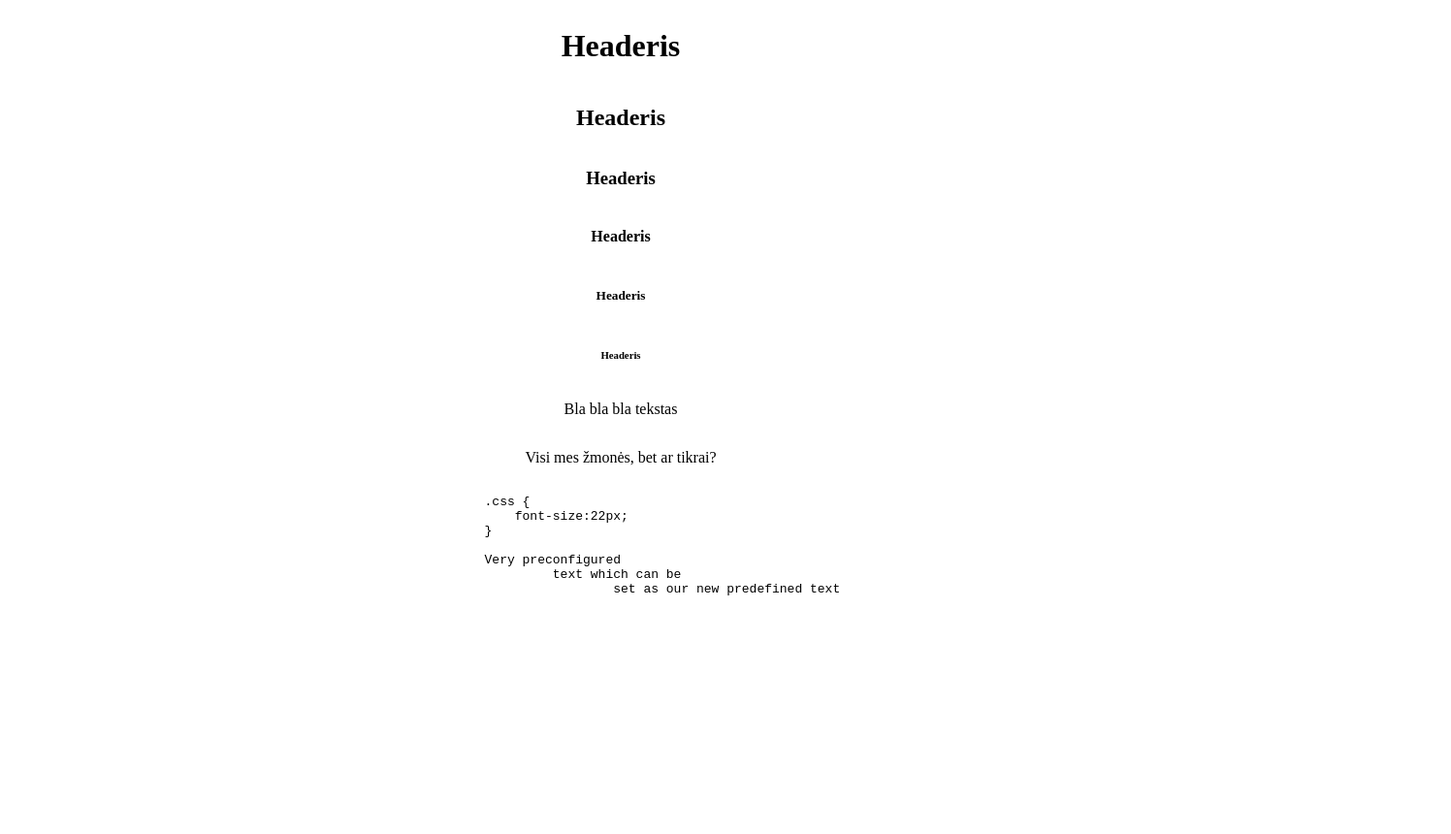
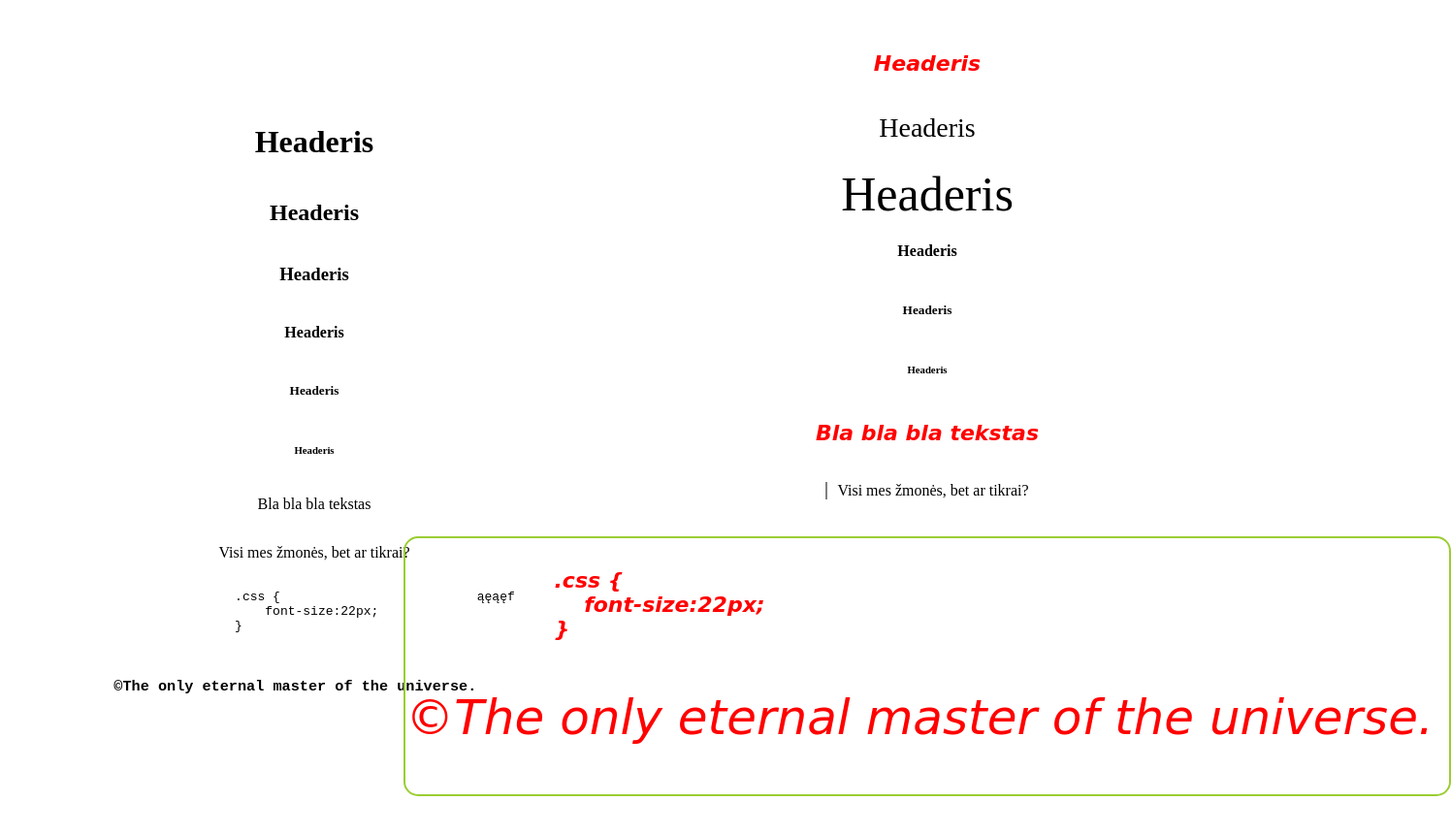
Before and after one commit to Sleepyforages/7-paskaita, a plain HTML site: page index.html in a window 1280 px wide. Shown: the whole page at 97% size, 1496 px wide, since content can reach past the window. Before the commit the page ends 800 px from the top, so only its background shows below. Drawn offline with Linux system fonts and the light colour scheme; a web font is replaced by a local one.

Commit message:
Update index.html

```diff
--- a/index.html
+++ b/index.html
@@ -5,20 +5,93 @@
     <meta charset="UTF-8">
     <meta http-equiv="X-UA-Compatible" content="IE=edge">
     <meta name="viewport" content="width=device-width, initial-scale=1.0">
+    <link rel="preconnect" href="https://fonts.gstatic.com">
+    <link href="https://fonts.googleapis.com/css2?family=Stint+Ultra+Condensed&display=swap" rel="stylesheet">
     <title>7-paskaita</title>
 </head>
 <style>
     .container {
         display: flex;
         flex-wrap: wrap;
-        flex-direction: column;
+        flex-direction: row;
         justify-content: center;
         align-items: center;
+        width: 100%;
+    }
+
+    .left,
+    .right {
+        width: 50%;
+        float: left;
+        justify-content: center;
+        align-items: center;
+        display: flex;
+        flex-direction: column;
+    }
+
+    .right blockquote {
+        border-left: 2px solid grey;
+        padding-left: 10px;
+    }
+
+    .right-container {
+        width: 100%;
+        padding: 30px;
+        justify-content: center;
+        align-items: center;
+        display: flex;
+        flex-direction: column;
+    }
+
+    .right h1,
+    .right p,
+    .right pre {
+        font-family: 'Stint Ultra Condensed', cursive;
+        font-weight: bold;
+        font-style: italic;
+        color: red;
+        font-size: 22px;
+    }
+
+    .right pre {
+        border-radius: 15px;
+        border: 2px solid yellowgreen;
+        padding-top: 5%;
+    }
+
+    .right h2 {
+        font-size: 28px;
+        font-weight: 100;
+    }
+
+    .right h3 {
+        font-size: 50px;
+        margin: 0px;
+        font-weight: 150;
     }
 </style>
 
 <body>
     <div class="container">
+        <div class="left">
+            <h1>Headeris</h1>
+            <h2>Headeris</h2>
+            <h3>Headeris</h3>
+            <h4>Headeris</h4>
+            <h5>Headeris</h5>
+            <h6>Headeris</h6>
+            <p>Bla bla bla tekstas</p>
+            <blockquote>Visi mes žmonės, bet ar tikrai?</blockquote>
+            <pre>
+                .css {                          ąęąęf
+                    font-size:22px;
+                }
+
+                <h3>&copy;The only eternal master of the universe. </h3>
+            </pre>
+        </div>
+        <div class="right">
+            <div class="right-container">
                 <h1>Headeris</h1>
                 <h2>Headeris</h2>
                 <h3>Headeris</h3>
@@ -32,11 +105,10 @@
                         font-size:22px;
                     }
 
-           Very preconfigured
-                    text which can be
-                            set as our new predefined text
-
+                    <h3>&copy;The only eternal master of the universe. </h3>
                 </pre>
+            </div>
+        </div>
     </div>
 </body>
 
```
Lines whose indentation alone changed are shown as unchanged.
